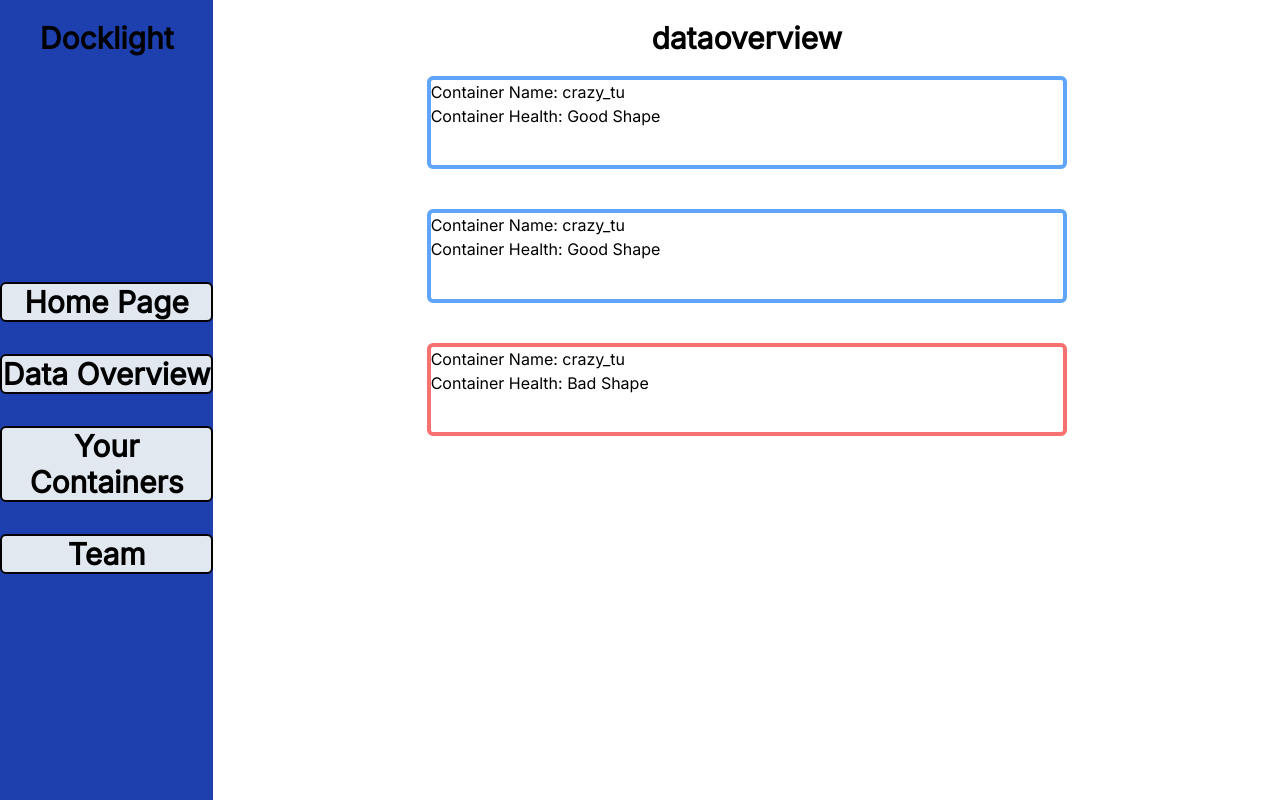
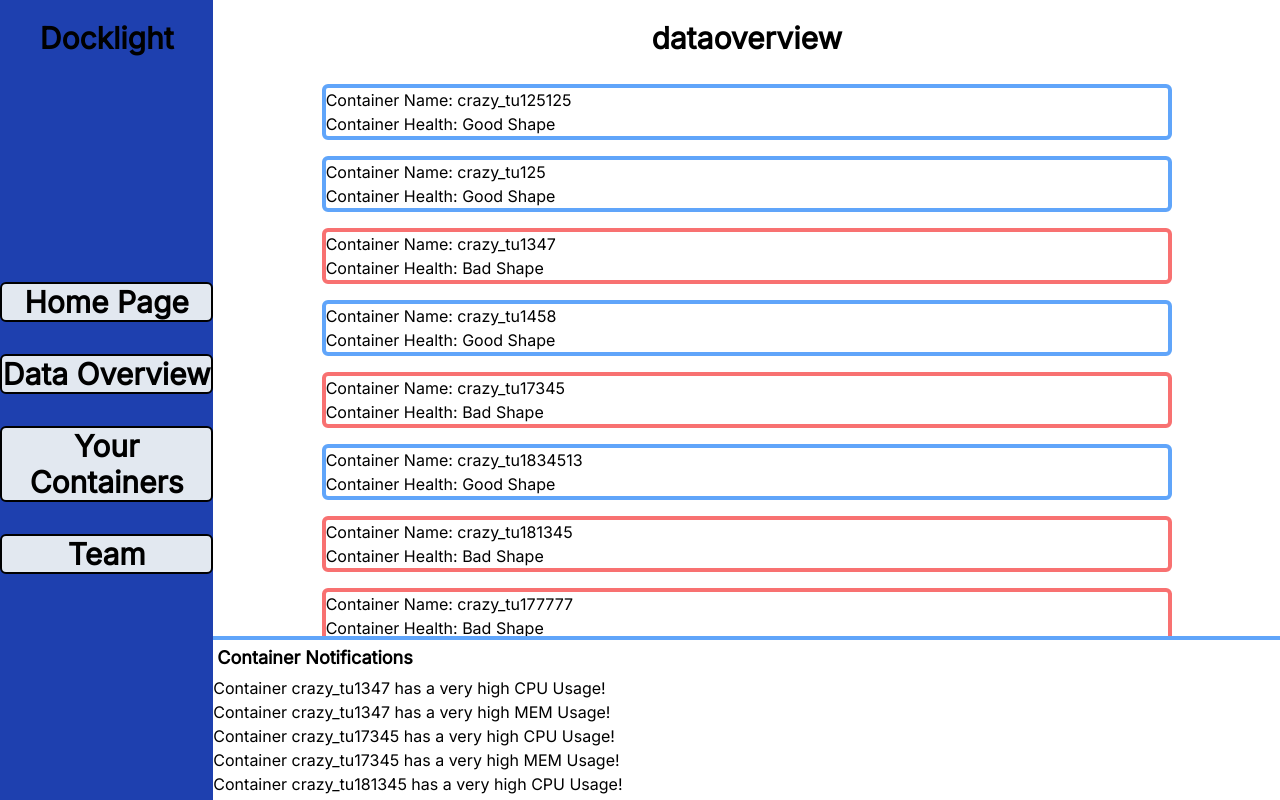
Before and after one commit to oslabs-beta/Docklight, a React app: page /DataOverview in a window 1280 px wide. Built offline with nearby package versions, Linux system fonts and the light colour scheme.

Commit message:
r/l notifs component

```diff
--- /dev/null
+++ b/Client/Components/Notifications.tsx
@@ -0,0 +1,11 @@
+import * as React from 'react'
+
+export default function Notifications(props: any) {
+    console.log(props.notifs)
+  return (
+    <div>
+        <h1 className='font-extrabold text-lg p-1'>Container Notifications</h1>
+        {props.notifs.map((str:any) => {return <h1>{str}</h1>})}
+    </div>
+  )
+}
--- a/Client/Components/OverviewContainer.tsx
+++ b/Client/Components/OverviewContainer.tsx
@@ -3,12 +3,14 @@ import * as React from "react";
 
 const OverviewContainer = (props: any) => {
   return (
+    <div className="grid m-2 justify-self-center min-w-[850px]">
     <div className={props.className}>
       <div>
         <h6 className="">Container Name: {props.name}</h6>
         <span className="">Container Health: {props.health} </span>
       </div>
     </div>
+    </div>
   );
 };
 export default OverviewContainer;
--- a/Client/Containers/DataOverview.tsx
+++ b/Client/Containers/DataOverview.tsx
@@ -1,5 +1,6 @@
 import * as React from "react";
 import OverviewContainer from "../Components/OverviewContainer";
+import Notifications from "../Components/Notifications";
 
 export default function DataOverview() {
   const containersArray = [
@@ -10,7 +11,7 @@ export default function DataOverview() {
       ID: "3e2836e39536",
       MemPerc: "0.15%",
       MemUsage: "11.57MiB / 7.475GiB",
-      Name: "crazy_tu",
+      Name: "crazy_tu125125",
       NetIO: "1.08kB / 0B",
       PIDs: "17",
     },
@@ -21,7 +22,7 @@ export default function DataOverview() {
       ID: "3e2836e39536",
       MemPerc: "0.15%",
       MemUsage: "11.57MiB / 7.475GiB",
-      Name: "crazy_tu",
+      Name: "crazy_tu125",
       NetIO: "1.08kB / 0B",
       PIDs: "17",
     },
@@ -32,12 +33,78 @@ export default function DataOverview() {
       ID: "3e2836e39536",
       MemPerc: "0.15%",
       MemUsage: "11.57MiB / 7.475GiB",
-      Name: "crazy_tu",
+      Name: "crazy_tu1347",
+      NetIO: "1.08kB / 0B",
+      PIDs: "17",
+    },
+    {
+      BlockIO: "0B / 0B",
+      CPUPerc: "0.00%",
+      Container: "3e2836e39536",
+      ID: "3e2836e39536",
+      MemPerc: "0.15%",
+      MemUsage: "11.57MiB / 7.475GiB",
+      Name: "crazy_tu1458",
+      NetIO: "1.08kB / 0B",
+      PIDs: "17",
+    },
+    {
+      BlockIO: "0B / 0B",
+      CPUPerc: "90%",
+      Container: "3e2836e39536",
+      ID: "3e2836e39536",
+      MemPerc: "0.15%",
+      MemUsage: "11.57MiB / 7.475GiB",
+      Name: "crazy_tu17345",
+      NetIO: "1.08kB / 0B",
+      PIDs: "17",
+    },
+    {
+      BlockIO: "0B / 0B",
+      CPUPerc: "0.00%",
+      Container: "3e2836e39536",
+      ID: "3e2836e39536",
+      MemPerc: "0.15%",
+      MemUsage: "11.57MiB / 7.475GiB",
+      Name: "crazy_tu1834513",
+      NetIO: "1.08kB / 0B",
+      PIDs: "17",
+    },
+    {
+      BlockIO: "0B / 0B",
+      CPUPerc: "90%",
+      Container: "3e2836e39536",
+      ID: "3e2836e39536",
+      MemPerc: "0.15%",
+      MemUsage: "11.57MiB / 7.475GiB",
+      Name: "crazy_tu181345",
+      NetIO: "1.08kB / 0B",
+      PIDs: "17",
+    },
+    {
+      BlockIO: "0B / 0B",
+      CPUPerc: "90%",
+      Container: "3e2836e39536",
+      ID: "3e2836e39536",
+      MemPerc: "0.15%",
+      MemUsage: "11.57MiB / 7.475GiB",
+      Name: "crazy_tu177777",
+      NetIO: "1.08kB / 0B",
+      PIDs: "17",
+    },
+    {
+      BlockIO: "0B / 0B",
+      CPUPerc: "90%",
+      Container: "3e2836e39536",
+      ID: "3e2836e39536",
+      MemPerc: "0.15%",
+      MemUsage: "11.57MiB / 7.475GiB",
+      Name: "crazy_tu7777777",
       NetIO: "1.08kB / 0B",
       PIDs: "17",
     },
   ];
-
+  const notifs = [];
   const containers = [];
   for (let i = 0; i < containersArray.length; i++) {
     // we would need to loop through the array of containers
@@ -59,23 +126,31 @@ export default function DataOverview() {
         id={`containerNum${i}`}
         name={containersArray[i].Name}
         health={health}
-        className={`justify-self-center border-4 ${danger} rounded-md max-h-[5%] min-h-[70%] min-w-[60%]`}
+        className={`justify-self-center border-4 ${danger} rounded-md max-h-[5%] min-h-[100%] min-w-[100%] `}
       />
     );
+    if (cpu > 75) notifs.push(`Container ${containersArray[i].Name} has a very high CPU Usage!`)
+    if (memory > 75) notifs.push(`Container ${containersArray[i].Name} has a very high MEM Usage!`)
   }
+
+  //is there a way to override the parent contianer with
+  //grid overflow == no
 
   return (
     <>
       <div className="text-center p-5 max-h-[10%] items-center text-3xl font-bold underlined">
         <header className="content-center">dataoverview</header>
       </div>
-      <div className="grid overflow-auto h-[50%]">
+      <div className="grid overflow-auto h-[70%]">
         {containersArray.length === 0 ? (
           <header> No container to show</header>
         ) : (
           containers
         )}
       </div>
+      <div className='border-t-4 h-[25%] border-blue-400'>
+        <Notifications notifs={notifs} />
+      </div>
     </>
   );
 }
```
